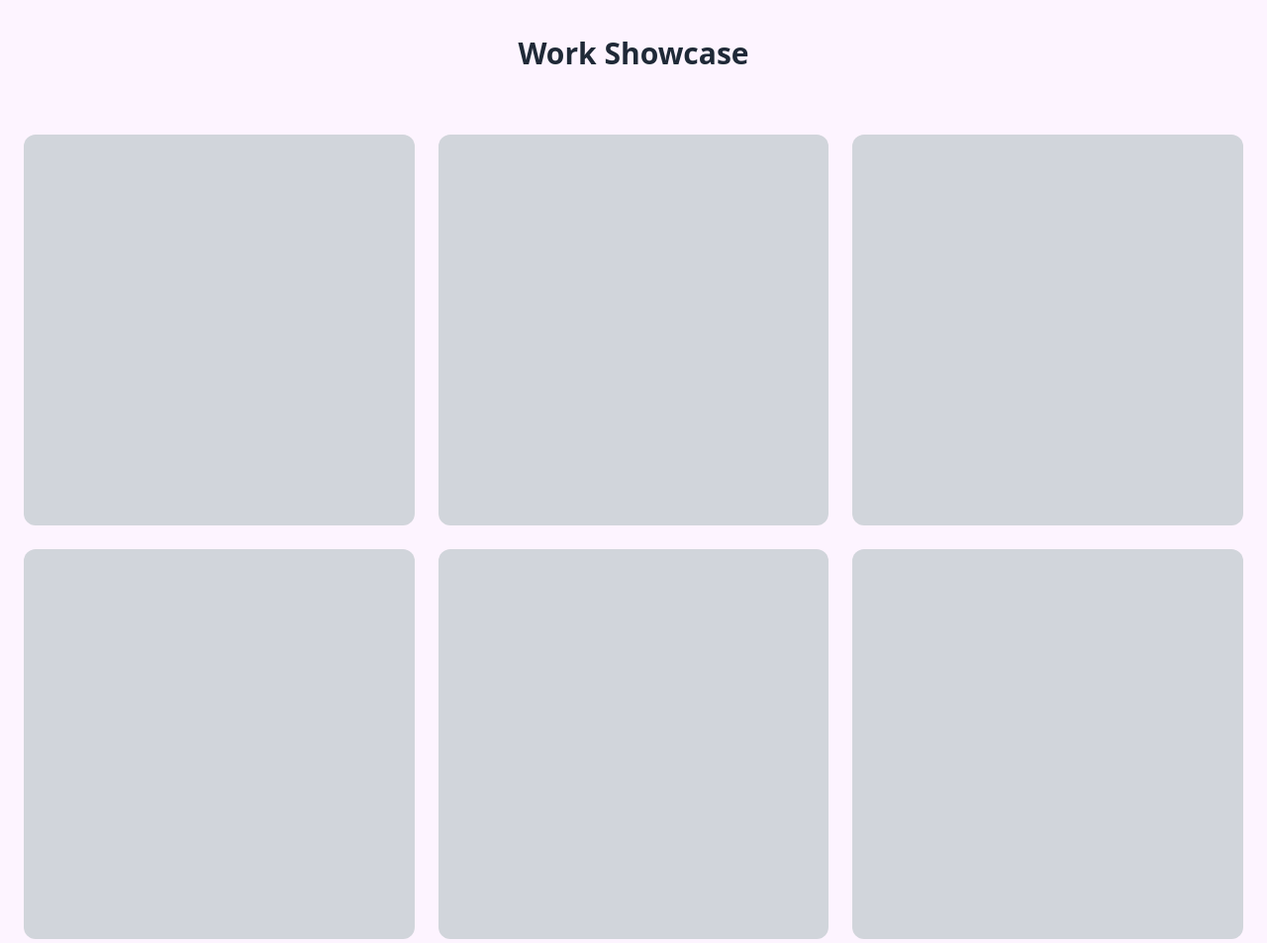
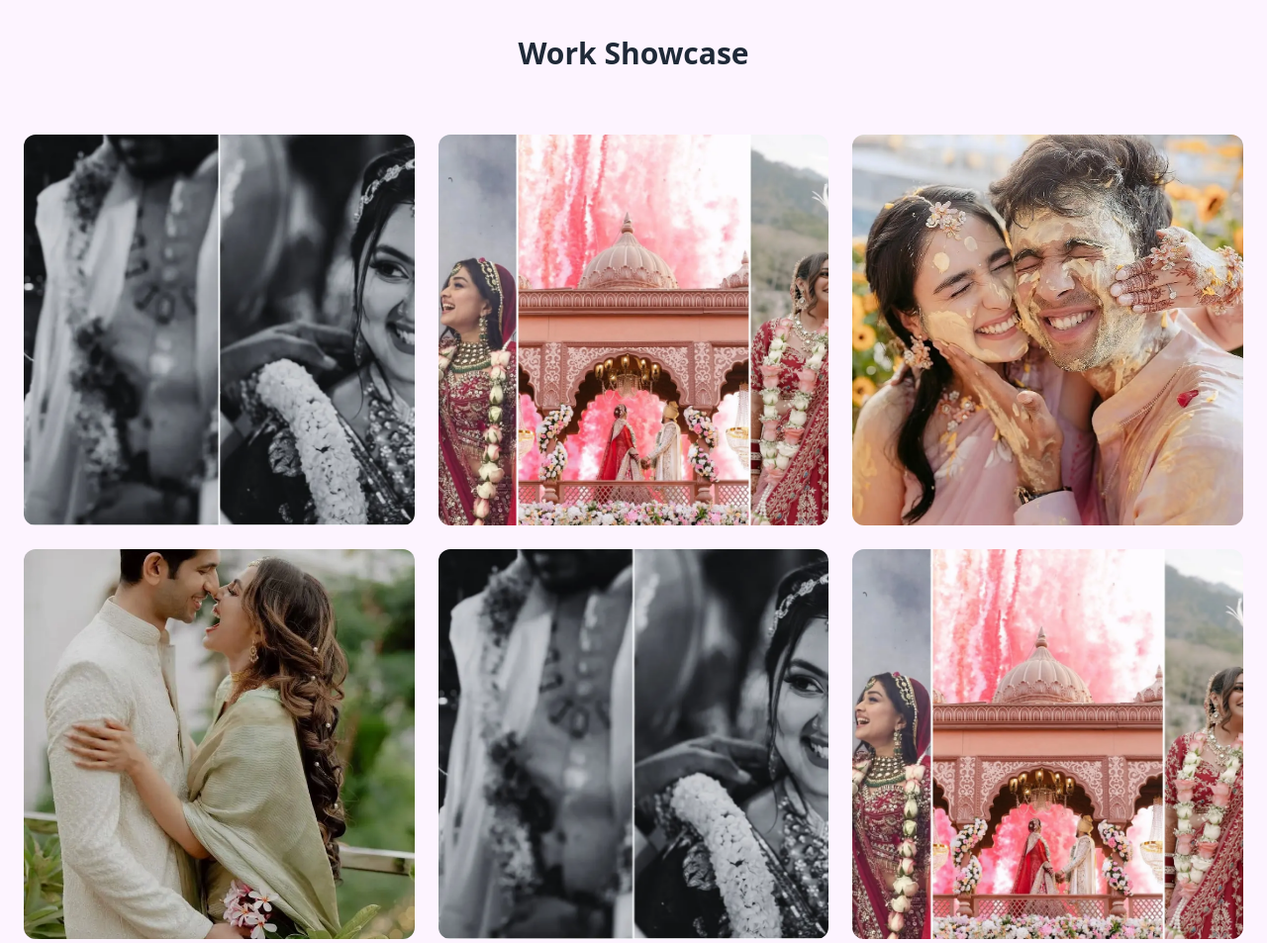
Before and after one commit to PrasenjeetSC/MKumarFolio, a plain HTML site: page index.html in a window 1280 px wide. Shown: the part 2580-3533 px from the top of the page at 99% size. Drawn offline with nearby package versions, Linux system fonts and the light colour scheme.

Commit message:
Portfolio images added. Endpoitns created for lightbox and slideshow on gallery.

```diff
--- a/index.html
+++ b/index.html
@@ -353,12 +353,109 @@
     <div class="max-w-7xl mx-auto px-6">
       <h2 class="text-3xl font-bold text-center">Work Showcase</h2>
       <div class="mt-16 grid grid-cols-2 md:grid-cols-3 gap-6">
-        <div class="aspect-square bg-gray-300 rounded-xl"></div>
-        <div class="aspect-square bg-gray-300 rounded-xl"></div>
-        <div class="aspect-square bg-gray-300 rounded-xl"></div>
-        <div class="aspect-square bg-gray-300 rounded-xl"></div>
-        <div class="aspect-square bg-gray-300 rounded-xl"></div>
-        <div class="aspect-square bg-gray-300 rounded-xl"></div>
+
+        <button
+          class="group aspect-square rounded-xl overflow-hidden relative focus:outline-none"
+          data-index="0"
+          data-title="Project 1"
+          data-description="Short description"
+        >
+          <img
+            src="assets/images/work/project-1.webp"
+            alt="Graphic Design Project 1 by Mithilesh Kumar"
+            class="w-full h-full object-cover transition-transform duration-500 group-hover:scale-105"
+            loading="lazy"
+          >
+
+          <!-- Hover Overlay -->
+          <div class="absolute inset-0 bg-black/0 group-hover:bg-black/30 transition"></div>
+        </button>
+
+        <button
+          class="group aspect-square rounded-xl overflow-hidden relative focus:outline-none"
+          data-index="1"
+          data-title="Project 2"
+          data-description="Short description"
+        >
+          <img
+            src="assets/images/work/project-2.webp"
+            alt="Graphic Design Project 2 by Mithilesh Kumar"
+            class="w-full h-full object-cover transition-transform duration-500 group-hover:scale-105"
+            loading="lazy"
+          >
+
+          <!-- Hover Overlay -->
+          <div class="absolute inset-0 bg-black/0 group-hover:bg-black/30 transition"></div>
+        </button>
+
+        <button
+          class="group aspect-square rounded-xl overflow-hidden relative focus:outline-none"
+          data-index="2"
+          data-title="Project 3"
+          data-description="Short description"
+        >
+          <img
+            src="assets/images/work/project-3.webp"
+            alt="Graphic Design Project 3 by Mithilesh Kumar"
+            class="w-full h-full object-cover transition-transform duration-500 group-hover:scale-105"
+            loading="lazy"
+          >
+
+          <!-- Hover Overlay -->
+          <div class="absolute inset-0 bg-black/0 group-hover:bg-black/30 transition"></div>
+        </button>
+
+        <button
+          class="group aspect-square rounded-xl overflow-hidden relative focus:outline-none"
+          data-index="3"
+          data-title="Project 4"
+          data-description="Short description"
+        >
+          <img
+            src="assets/images/work/project-4.webp"
+            alt="Graphic Design Project 4 by Mithilesh Kumar"
+            class="w-full h-full object-cover transition-transform duration-500 group-hover:scale-105"
+            loading="lazy"
+          >
+
+          <!-- Hover Overlay -->
+          <div class="absolute inset-0 bg-black/0 group-hover:bg-black/30 transition"></div>
+        </button>
+
+        <button
+          class="group aspect-square rounded-xl overflow-hidden relative focus:outline-none"
+          data-index="4"
+          data-title="Project 5"
+          data-description="Short description"
+        >
+          <img
+            src="assets/images/work/project-5.webp"
+            alt="Graphic Design Project 5 by Mithilesh Kumar"
+            class="w-full h-full object-cover transition-transform duration-500 group-hover:scale-105"
+            loading="lazy"
+          >
+
+          <!-- Hover Overlay -->
+          <div class="absolute inset-0 bg-black/0 group-hover:bg-black/30 transition"></div>
+        </button>
+
+        <button
+          class="group aspect-square rounded-xl overflow-hidden relative focus:outline-none"
+          data-index="5"
+          data-title="Project 6"
+          data-description="Short description"
+        >
+          <img
+            src="assets/images/work/project-6.webp"
+            alt="Graphic Design Project 6 by Mithilesh Kumar"
+            class="w-full h-full object-cover transition-transform duration-500 group-hover:scale-105"
+            loading="lazy"
+          >
+
+          <!-- Hover Overlay -->
+          <div class="absolute inset-0 bg-black/0 group-hover:bg-black/30 transition"></div>
+        </button>
+
       </div>
     </div>
   </section>
```
Also changed, not shown: assets/images/work/project-1.webp (added), assets/images/work/project-2.webp (added), assets/images/work/project-3.webp (added), assets/images/work/project-4.webp (added), assets/images/work/project-5.webp (added), assets/images/work/project-6.webp (added).
